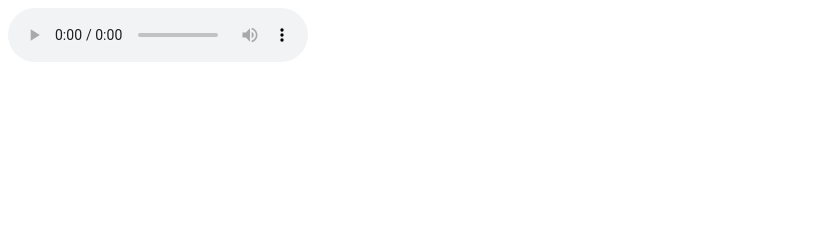
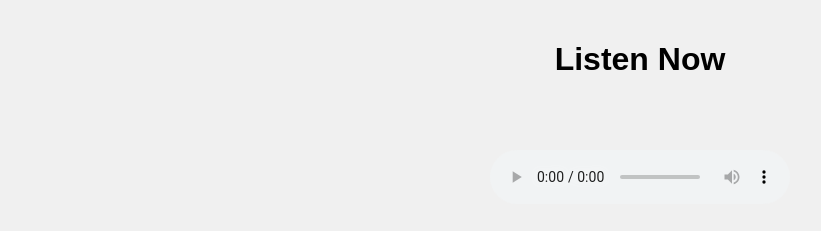
Before and after one commit to adilpirzada626-hash/_, a plain HTML site: page index.html in a window 1280 px wide. Shown: the whole page, without its empty margins (0-821 px from the left). Drawn offline with Linux system fonts and the light colour scheme.

Commit message:
Update index.html

```diff
--- a/index.html
+++ b/index.html
@@ -1,3 +1,28 @@
-<audio controls autoplay>
+
+<!DOCTYPE html>
+<html>
+<head>
+    <title>Audio Player</title>
+    <meta name="viewport" content="width=device-width, initial-scale=1.0">
+    <style>
+        body {
+            margin: 0;
+            padding: 20px;
+            font-family: Arial, sans-serif;
+            text-align: center;
+            background: #f0f0f0;
+        }
+        audio {
+            width: 80%;
+            max-width: 300px;
+            margin-top: 50px;
+        }
+    </style>
+</head>
+<body>
+    <h1>Listen Now</h1>
+    <audio controls autoplay>
     <source src="Salavat.mp3" type="audio/mpeg"> <!-- Must match EXACT filename -->
 </audio>
+</body>
+</html>
```
